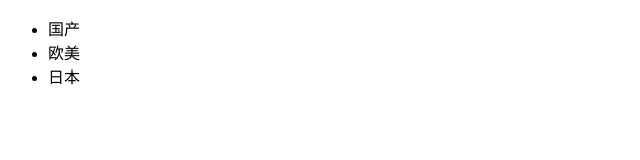
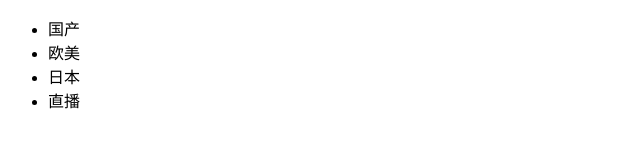
Before and after one commit to zengzeng96/dbhot, a plain HTML site: page index.html in a window 1280 px wide. Shown: the full height of the page, 0-640 px from the left. Drawn offline with Linux system fonts and the light colour scheme.

Commit message:
第二个版本

```diff
--- a/index.html
+++ b/index.html
@@ -17,6 +17,7 @@
             日本
 
         </li>
+        <li>直播</li>
     </ul>
 </body>
 </html>
```
